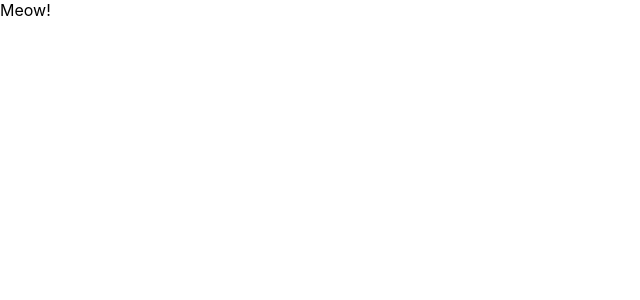
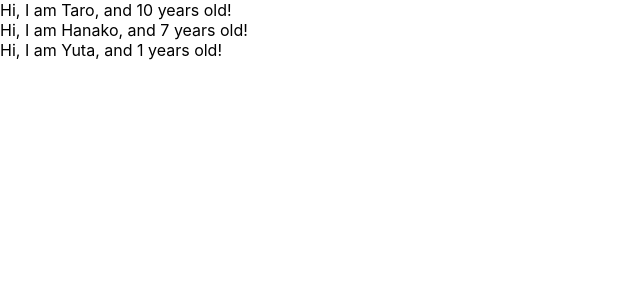
Before and after one commit to takakai/react-redux-crud-application, a React (Create React App) app: page / in a window 1280 px wide. Shown: the top 300 px of the page, without its empty margins (0-640 px from the left). Built offline with nearby package versions, Linux system fonts and the light colour scheme.

Commit message:
learnning props

```diff
--- a/src/App.js
+++ b/src/App.js
@@ -1,9 +1,19 @@
 import React from 'react';
+
+const profile = [
+  {name: "Taro", age: 10},
+  {name: "Hanako", age: 7},
+  {name: "Yuta"}
+]
 
 function App() {
   return(
     <div>
-      <Cat />
+      {
+        profile.map((profile, index) => {
+          return <User name={profile.name} age={profile.age} key={index}/>
+        })
+      }
     </div>
   );
 
@@ -17,8 +27,12 @@ function App() {
   */
 }
 
-function Cat() {
-  return <div>Meow!</div>
+function User(props) {
+return <div>Hi, I am {props.name}, and {props.age} years old!</div>
+}
+
+User.defaultProps = {
+  age: 1
 }
 
 
```
